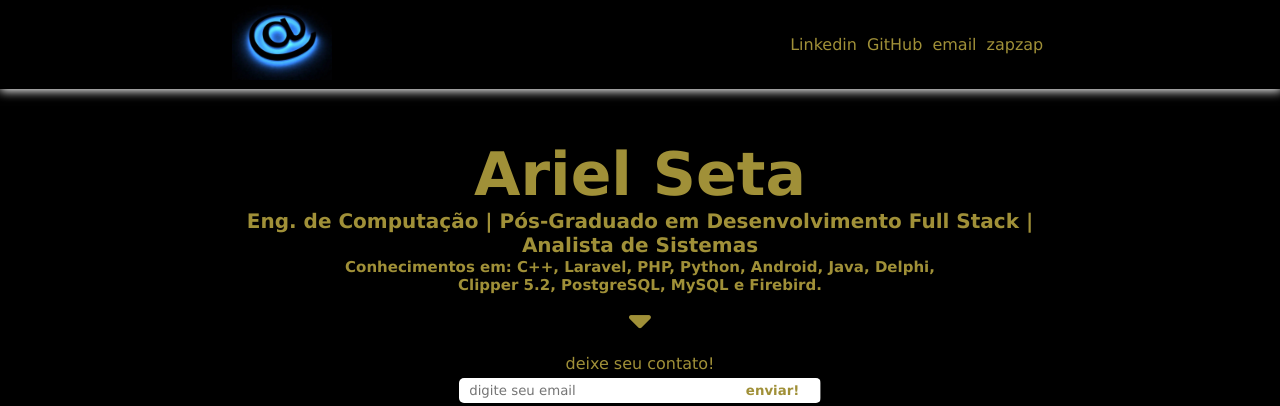
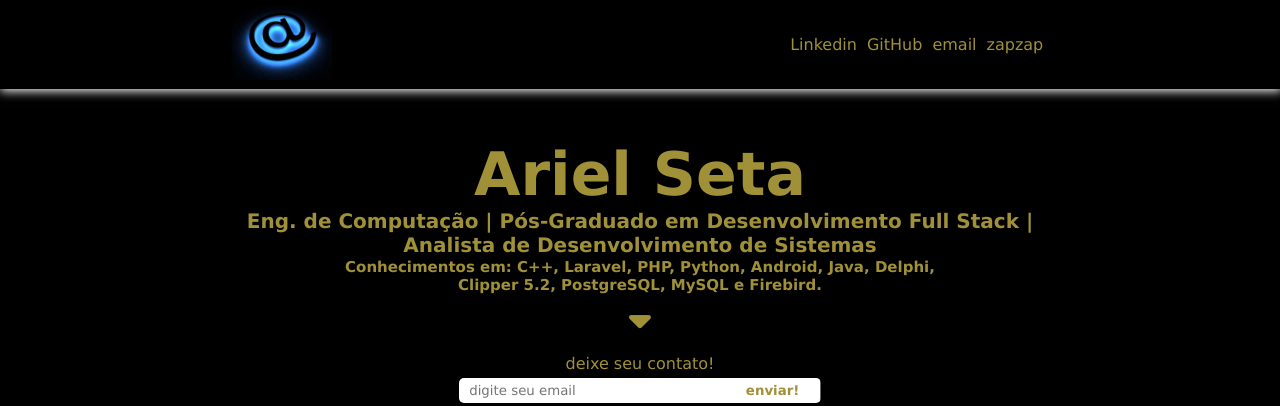
Before and after one commit to arielseta/arielseta.github.io, a plain HTML site: page index.html in a window 1280 px wide. Shown: the top 406 px of the page. Drawn offline with Linux system fonts and the light colour scheme.

Commit message:
update index

```diff
--- a/index.html
+++ b/index.html
@@ -38,7 +38,7 @@
             <div class="name">
                 <h1>Ariel Seta</h1>
                 <div class="cargo">
-                    <h5>Eng. de Computação | Pós-Graduado em Desenvolvimento Full Stack | Analista de Sistemas</h5>
+                    <h5>Eng. de Computação | Pós-Graduado em Desenvolvimento Full Stack | Analista de Desenvolvimento de Sistemas</h5>
                     <h6>
                         Conhecimentos em: C++, Laravel, PHP, Python, Android, Java, Delphi, Clipper 5.2, PostgreSQL, MySQL e Firebird.
                     </h6>
```
